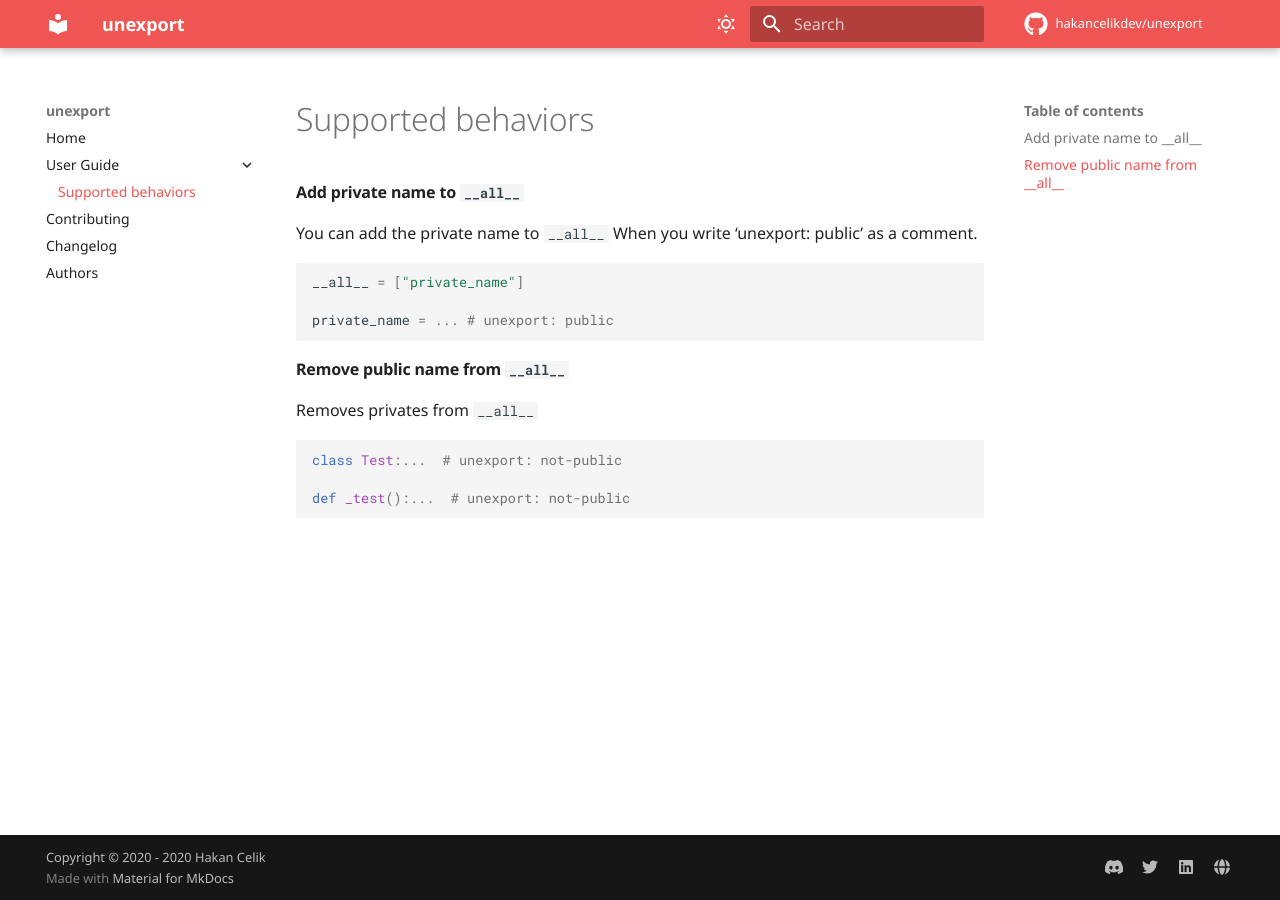
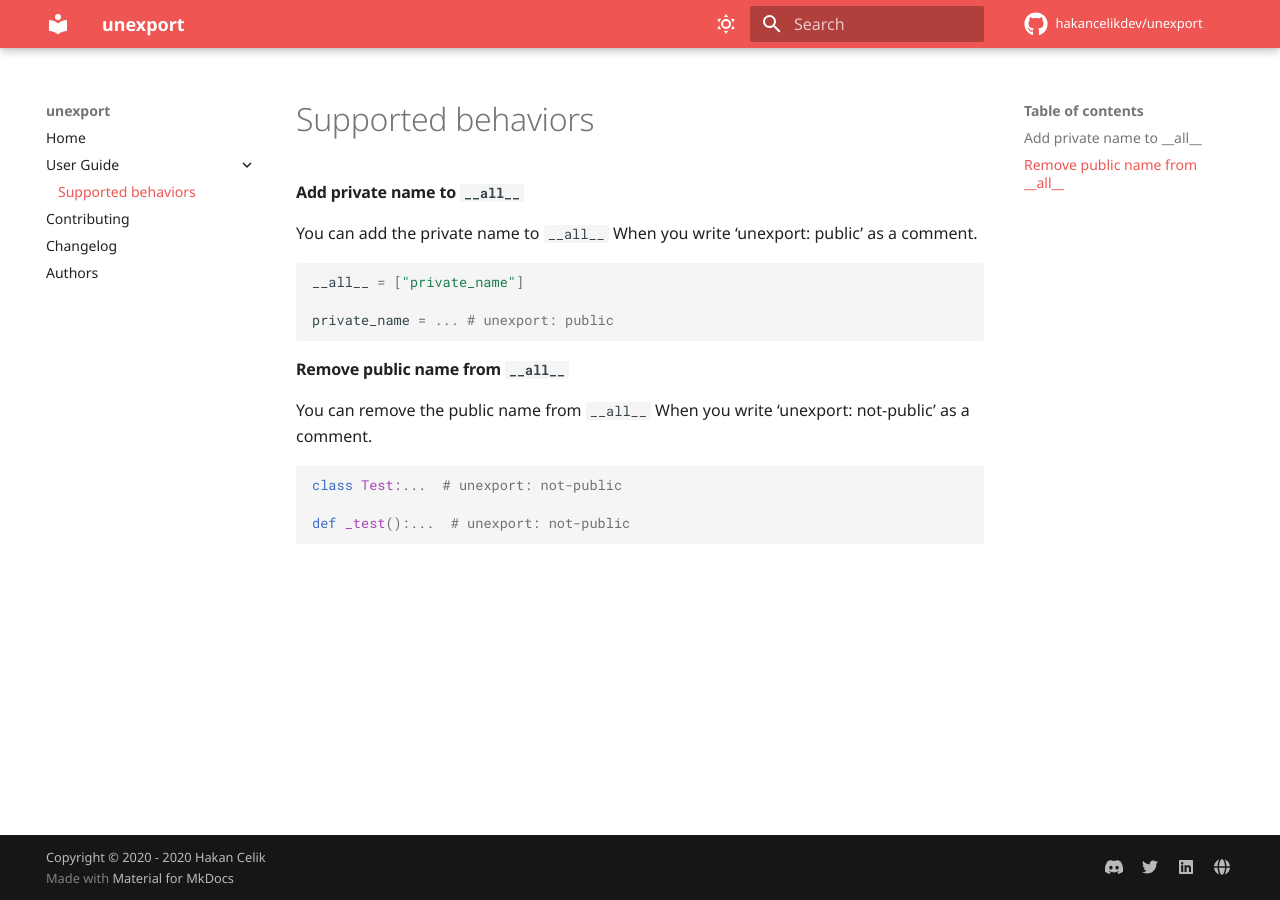
Before and after one commit to hakancelikdev/unexport, an MkDocs documentation site: the page built from docs/tutorials/supported-behaviors.md, in a window 1280 px wide. Built offline with MkDocs 1.6.1 and Material for MkDocs 9.7.7, drawn with Linux system fonts in a browser that asks for light colours; comment, search, counter and statistics services are not loaded; the version menu is left out.

Commit message:
Update docs/tutorials/supported-behaviors.md

````diff
--- a/docs/tutorials/supported-behaviors.md
+++ b/docs/tutorials/supported-behaviors.md
@@ -10,7 +10,7 @@ private_name = ... # unexport: public
 
 ## Remove public name from `__all__`
 
-Removes privates from `__all__`
+You can remove the public name from `__all__`  When you write 'unexport: not-public' as a comment.
 
 ```python
 class Test:...  # unexport: not-public
````
